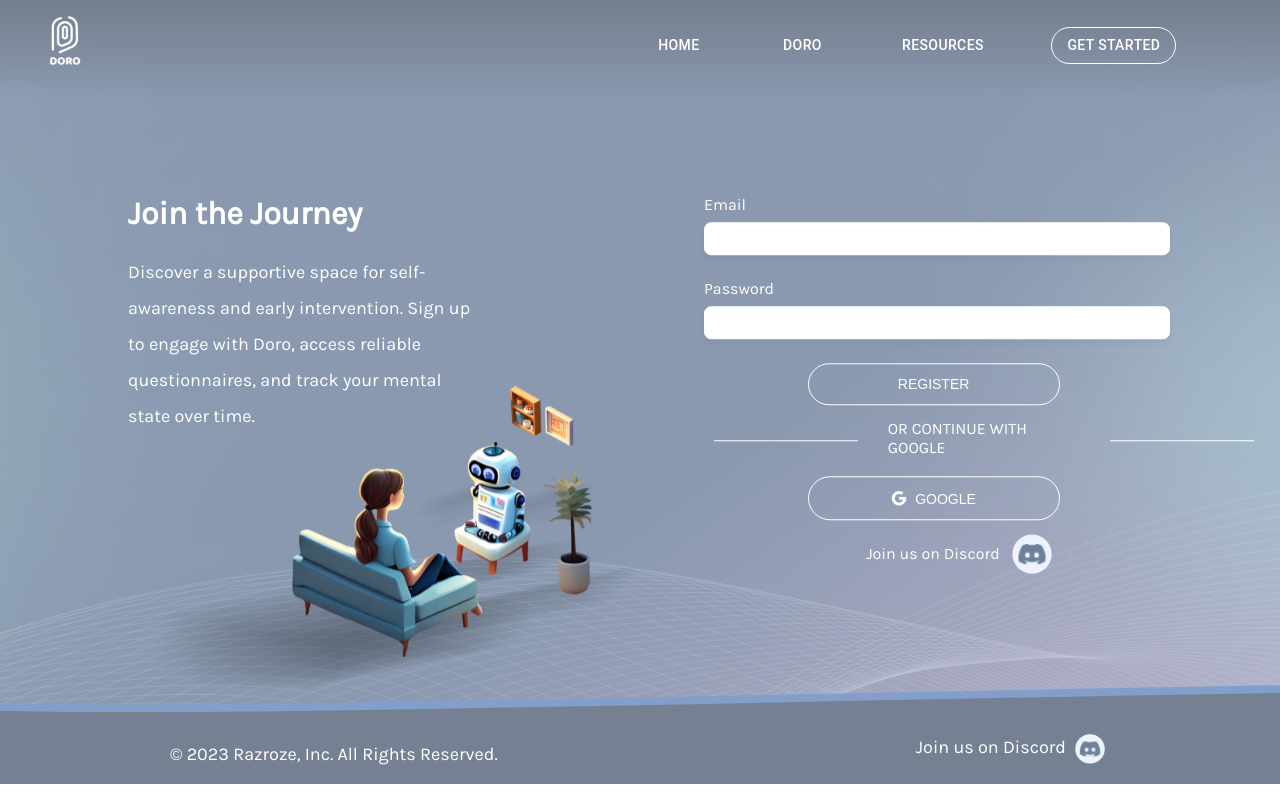
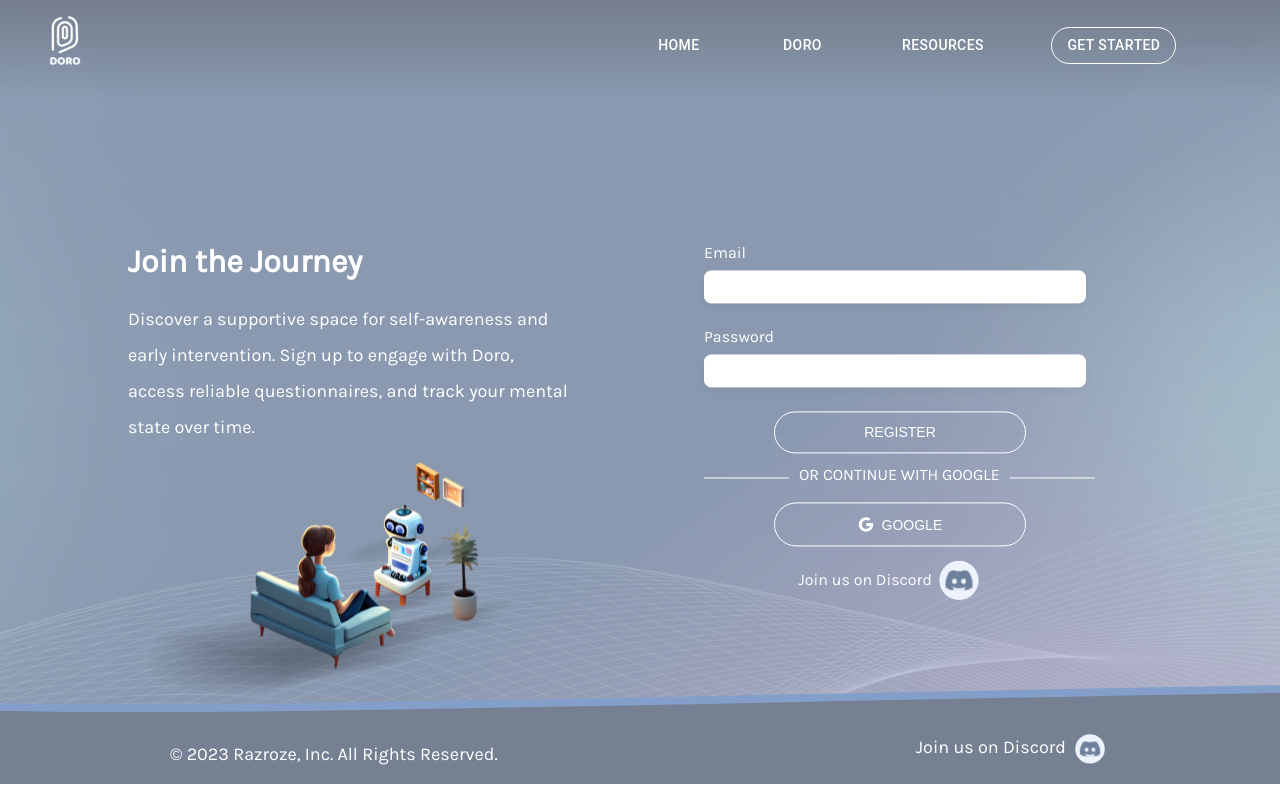
Before and after one commit to rastin1379/doro-frontend, a React (Create React App) app: page /get-started in a window 1280 px wide. Built offline with nearby package versions, Linux system fonts and the light colour scheme.

Commit message:
landing page changes as per feedback

```diff
--- a/package.json
+++ b/package.json
@@ -21,6 +21,7 @@
     "react-redux": "^8.1.3",
     "react-router-dom": "^6.17.0",
     "react-scripts": "5.0.1",
+    "react-query": "3.39.3",
     "redux": "^4.2.1",
     "web-vitals": "^2.1.4"
   },
--- a/src/components/getstarted/getStartedPage.js
+++ b/src/components/getstarted/getStartedPage.js
@@ -13,7 +13,7 @@ import Navbar from "../Navbar";
 import Footer from "../Footer";
 import "../../styles/getStartedPage.css";
 import Discord from "../../assets/icons/discord.svg";
-import Google from "../../assets/icons/Google.png";
+import Google from "../../assets/icons/white-google.webp";
 import grayGoogle from "../../assets/icons/gray-google.webp";
 import { Snackbar, IconButton } from "@mui/material";
 import CloseIcon from "@mui/icons-material/Close";
--- a/src/styles/getStartedPage.css
+++ b/src/styles/getStartedPage.css
@@ -34,7 +34,22 @@
 
 .right-container{
     width: 50%;
-    transform: translateY(-30%);
+    transform: translateY(-35%);
+}
+@media only screen and (max-width: 1250px) {
+    .right-container{
+        transform: translateY(-25%);
+    }
+}
+@media only screen and (min-width: 1250px) and (max-width: 1400px) {
+    .right-container{
+        transform: translateY(-25%);
+    }
+}
+@media only screen and (max-width: 880px) {
+    .right-container{
+        transform: translateY(-25%);
+    }
 }
 
 .right-section{
@@ -65,10 +80,30 @@
 
 .chatDoro {
     width: 100%;
+    max-width: 500px;
+    position: absolute;
+    bottom: -35%;
+    left: 20%;
+    /* width: 100%;
     max-width: 600px;
     position: absolute;
     bottom: -40%; /* Adjust to move the image lower */
-    left: 20%;
+    /* left: 20%; */
+}
+
+@media only screen and (min-width: 1250px) and (max-width:1400px) {
+    .chatDoro {
+        width: 100%;
+        max-width: 450px;
+        position: absolute;
+        bottom: -32%;
+        left: 20%;
+        /* width: 100%;
+        max-width: 600px;
+        position: absolute;
+        bottom: -40%; /* Adjust to move the image lower */
+        /* left: 20%; */
+    }
 }
 
 .text-content-start {
@@ -79,6 +114,54 @@
     color: rgb(255, 255, 255);
     order: 1;
     margin-bottom: 16%;
+}
+
+@media only screen and (min-width: 1250px) {
+    .text-content-start {
+        width: 80%;
+        padding-left: 8rem;
+        /* position: relative; */
+        flex: 1;
+        color: rgb(255, 255, 255);
+        order: 1;
+        margin-bottom: 16%;
+    }
+}
+
+@media only screen and (min-width: 1250px) and (max-width: 1400px) {
+    .text-content-start {
+        width: 75%;
+        padding-left: 8rem;
+        /* position: relative; */
+        flex: 1;
+        color: rgb(255, 255, 255);
+        order: 1;
+        margin-bottom: 16%;
+    }
+}
+
+@media only screen and (min-width: 1350px) and (max-width: 1450px) {
+    .text-content-start {
+        width: 70%;
+        padding-left: 8rem;
+        /* position: relative; */
+        flex: 1;
+        color: rgb(255, 255, 255);
+        order: 1;
+        margin-bottom: 16%;
+    }
+}
+
+@media only screen and (max-width: 1250px) {
+    .text-content-start {
+        width: 80%;
+        padding-left: 8rem;
+        /* position: relative; */
+        flex: 1;
+        color: rgb(255, 255, 255);
+        order: 1;
+        margin-bottom: 16%;
+    }
 }
 
 .text-content-start h1 {
@@ -100,7 +183,25 @@
     border-radius: 5px;
     color: #ffffff;
     position: relative;
-    transform: translateY(-30%);
+    transform: translateY(-35%);
+}
+
+@media only screen and (max-width: 1250px) {
+    .input-section {
+        transform: translateY(-25%);
+    }
+}
+
+@media only screen and (min-width: 1250px) and (max-width: 1400px) {
+    .input-section {
+        transform: translateY(-25%);
+    }
+}
+
+@media only screen and (max-width: 880px) {
+    .input-section {
+        transform: translateY(-20%);
+    }
 }
 
 .input-section label {
@@ -113,7 +214,7 @@
     border-radius: 7px;
     border: 1px solid #ccc;
     border-color: #ffffff;
-    width: 80%;
+    width: 65%;
     margin-bottom: 1rem;
     box-shadow: 0 4px 6px rgba(0, 0, 0, 0.04);
 }
@@ -134,7 +235,7 @@
     cursor: pointer;
     font-size: 14px;
     /* margin-right: 35%; */
-    margin-right: 18%;
+    margin-right: 30%;
     width: 45%;
     transition: background-color 0.5s ease, color 0.5s ease;
 }
@@ -154,14 +255,50 @@
     /* gap: 2px; */
     gap: 20px;
     /* margin-left: 20px; */
-    width: 100%;
+    /* width: 100%; */
 }
 
+@media only screen and (max-width: 1250px) {
+    .main-container {
+        display: flex;
+        width: 85%;
+        /* justify-content: flex-start; */
+        align-items: center;
+        /* gap: 2px; */
+        gap: 10px;
+        /* margin-left: 20px; */
+        /* width: 100%; */
+    }
+    .line {
+        width: 75px !important;
+        height: 1px;
+        background-color: white;
+    }
+}
+
+@media only screen and (min-width: 1250px) and (max-width: 1400px) {
+    .main-container {
+        display: flex;
+        width: 85%;
+        /* justify-content: flex-start; */
+        align-items: center;
+        /* gap: 2px; */
+        gap: 10px;
+        /* margin-left: 20px; */
+        /* width: 100%; */
+    }
+    .line {
+        width: 85px !important;
+        height: 1px;
+        background-color: white;
+    }
+}
+
+
 .line {
-    width: 150px;
+    width: 110px;
     height: 1px;
     background-color: white;
-    margin: 0 10px;
 }
 
 .signin {
@@ -193,7 +330,7 @@
     display: flex;
     justify-content: center;
     align-items: center;
-    margin-left: -50px;
+    margin-right: 34%;
     font-size: 16px;
 }
 .text{
```
Also changed, not shown: src/assets/icons/white-google.webp (added), 1 other file (tests, documents, lock files or other folders).
